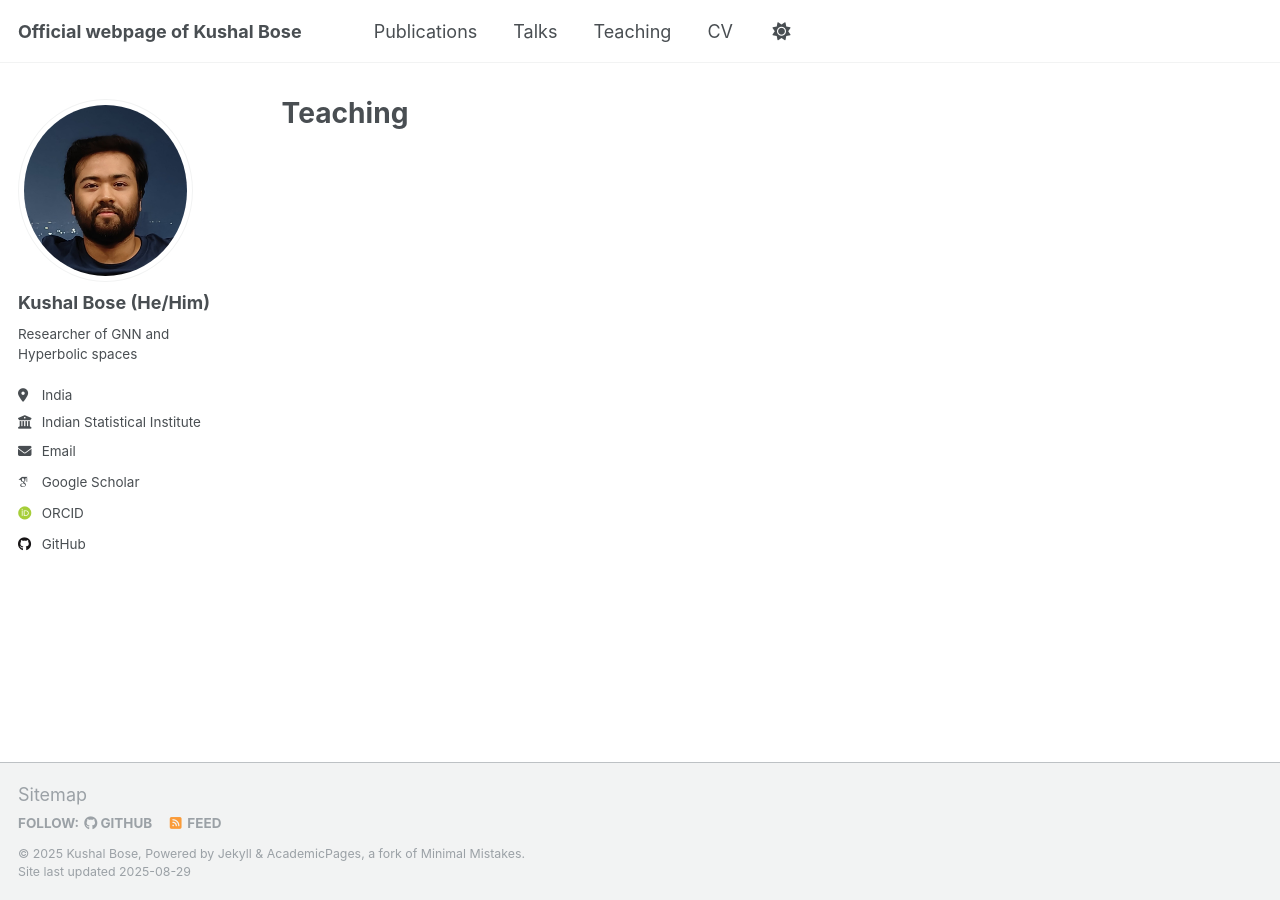
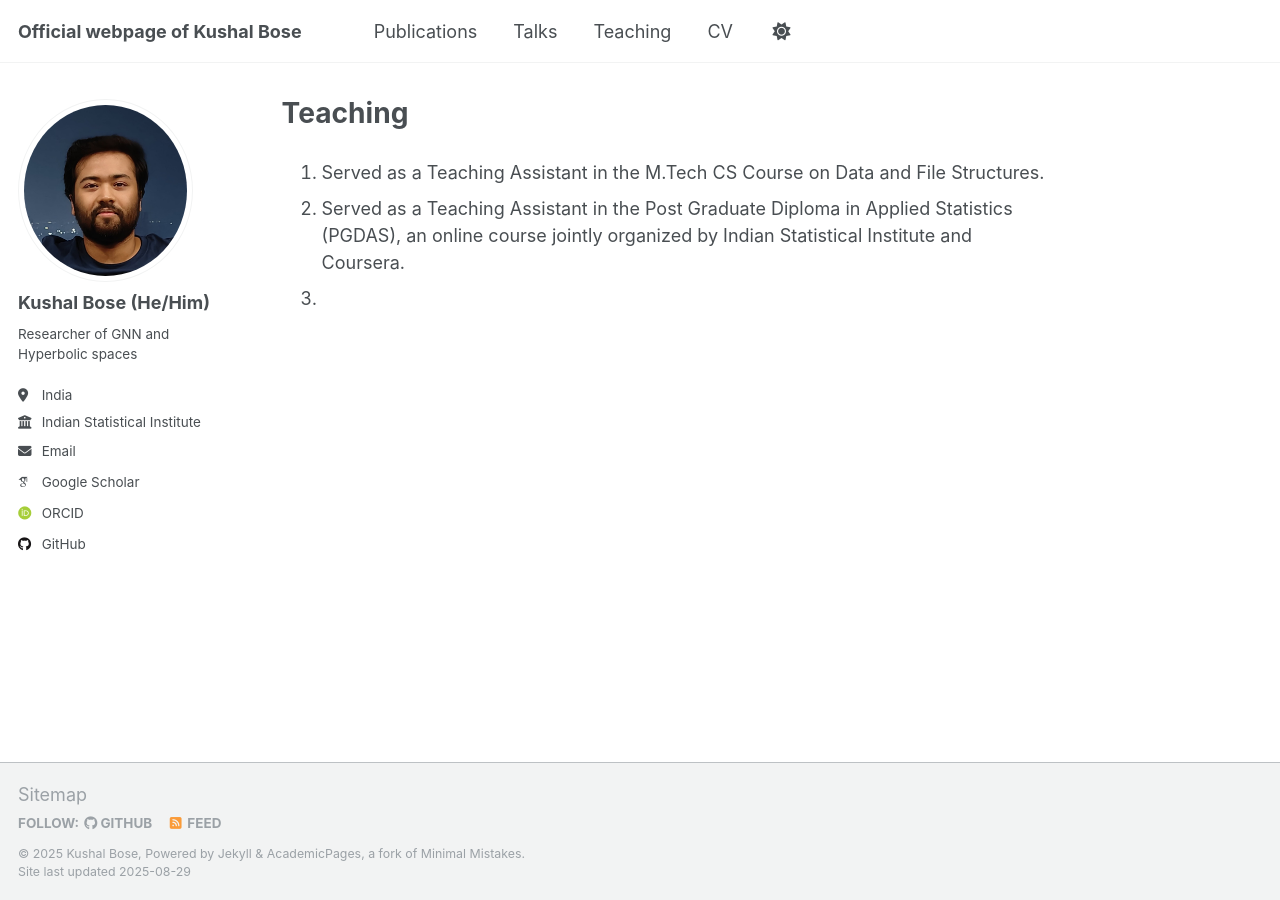
Before and after one commit to kushalbose92/kushalbose92.github.io, a Jekyll site: the page built from _pages/myteaching.md, in a window 1280 px wide. Built offline with Jekyll 4.4.1, drawn with Linux system fonts in a browser that asks for light colours; some web fonts are replaced; a script that is not in the unit is left out.

Commit message:
Update myteaching.md

```diff
--- a/_pages/myteaching.md
+++ b/_pages/myteaching.md
@@ -3,3 +3,7 @@ permalink: /myteaching/
 title: "Teaching"
 author_profile: true
 ---
+
+1. Served as a Teaching Assistant in the M.Tech CS Course on Data and File Structures.
+2. Served as a Teaching Assistant in the Post Graduate Diploma in Applied Statistics (PGDAS), an online course jointly organized by Indian Statistical Institute and Coursera.
+3.
```
